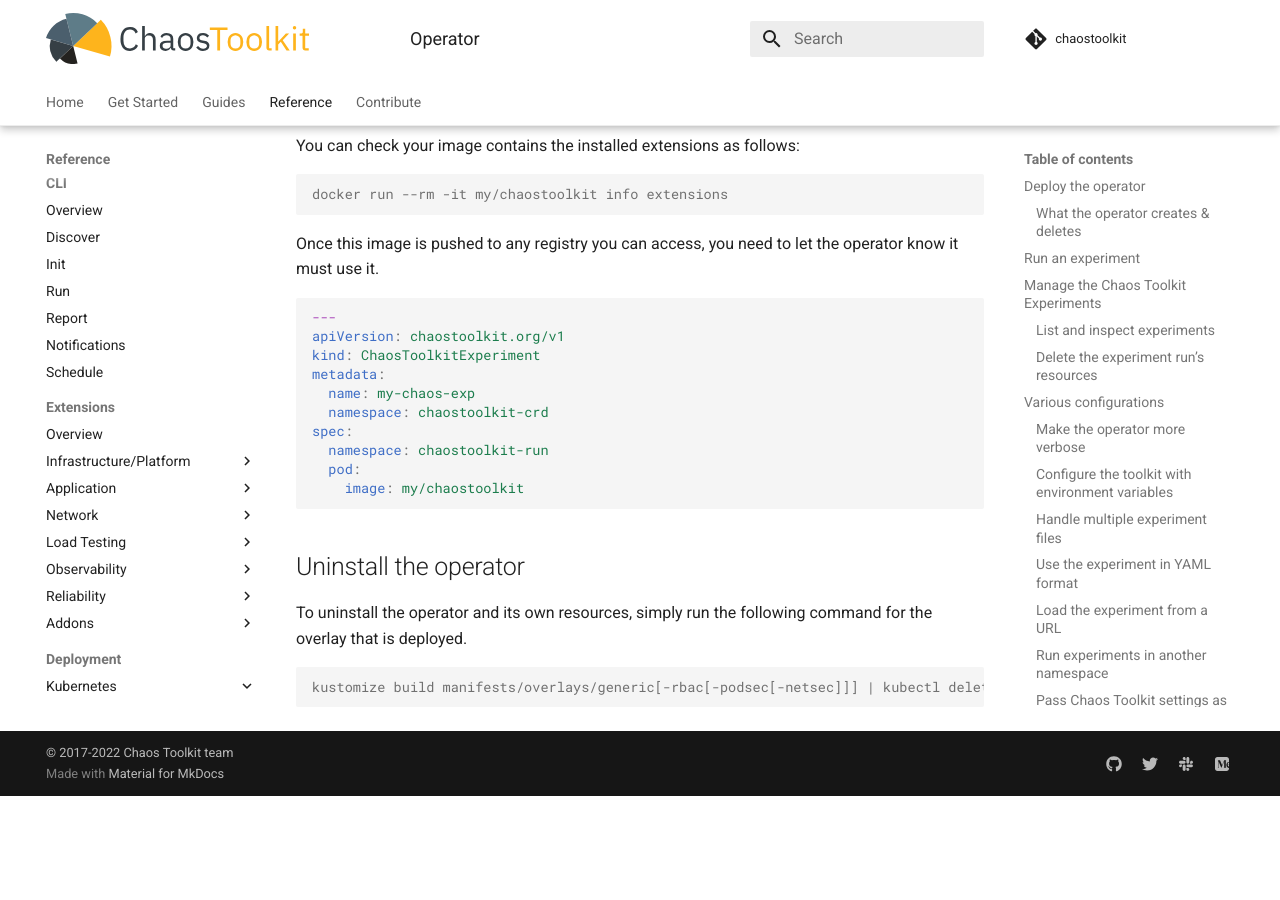
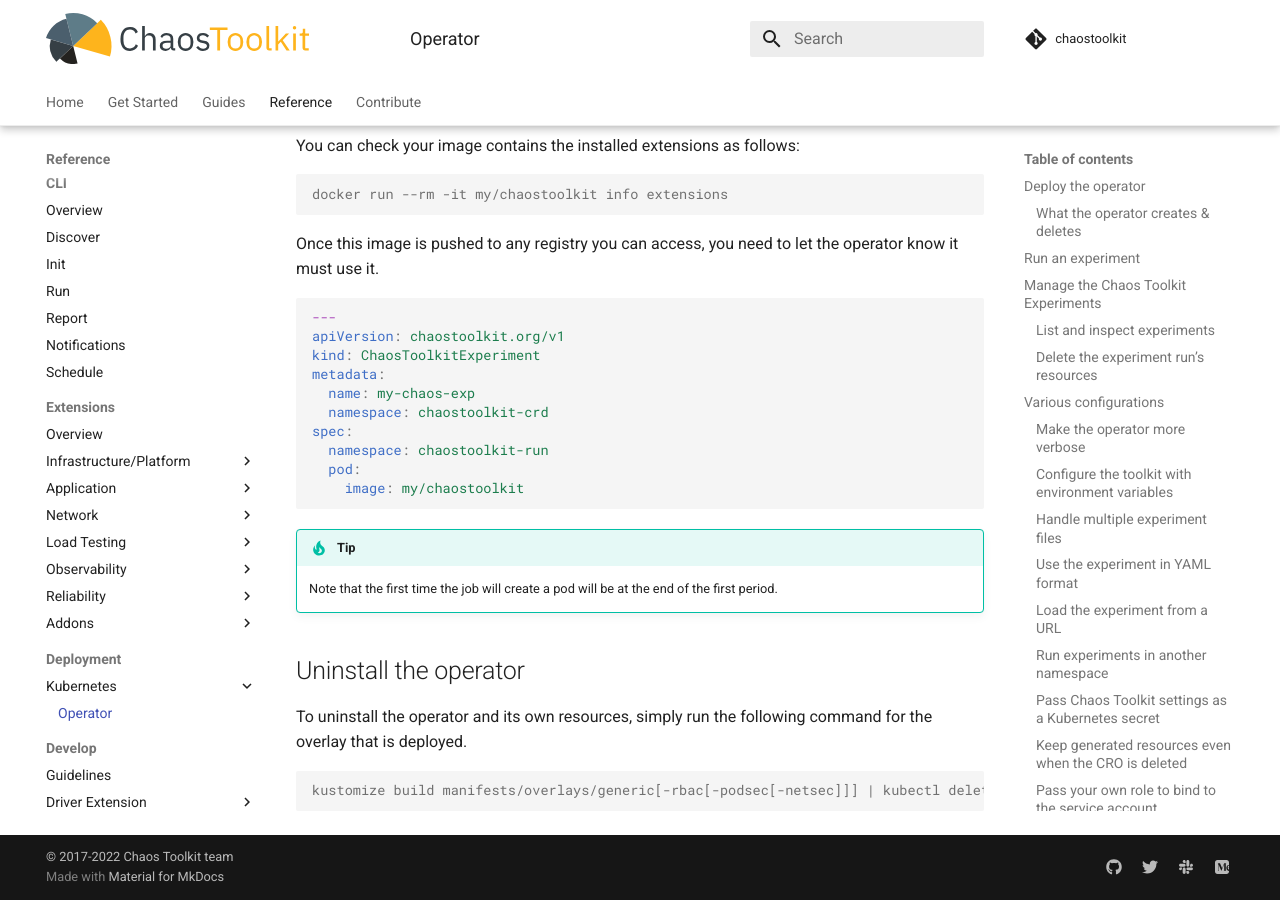
Before and after one commit to chaostoolkit/chaostoolkit-documentation, an MkDocs documentation site: the page built from sources/deployment/k8s/operator.md, in a window 1280 px wide and 900 px high, scrolled down 12818 px. Built offline with MkDocs 1.6.1 and Material for MkDocs 9.7.7, drawn with Linux system fonts in a browser that asks for light colours; comment, search, counter and statistics services are not loaded; before the commit the page ends 13614 px from its top, so only the background shows below that.

Commit message:
a gentle nudge

````diff
--- a/sources/deployment/k8s/operator.md
+++ b/sources/deployment/k8s/operator.md
@@ -699,6 +699,10 @@
     image: my/chaostoolkit
 ```
 
+!!! tip
+    Note that the first time the job will create a pod will be at the end of
+    the first period.
+
 ## Uninstall the operator
 
 To uninstall the operator and its own resources, simply run the following
````
